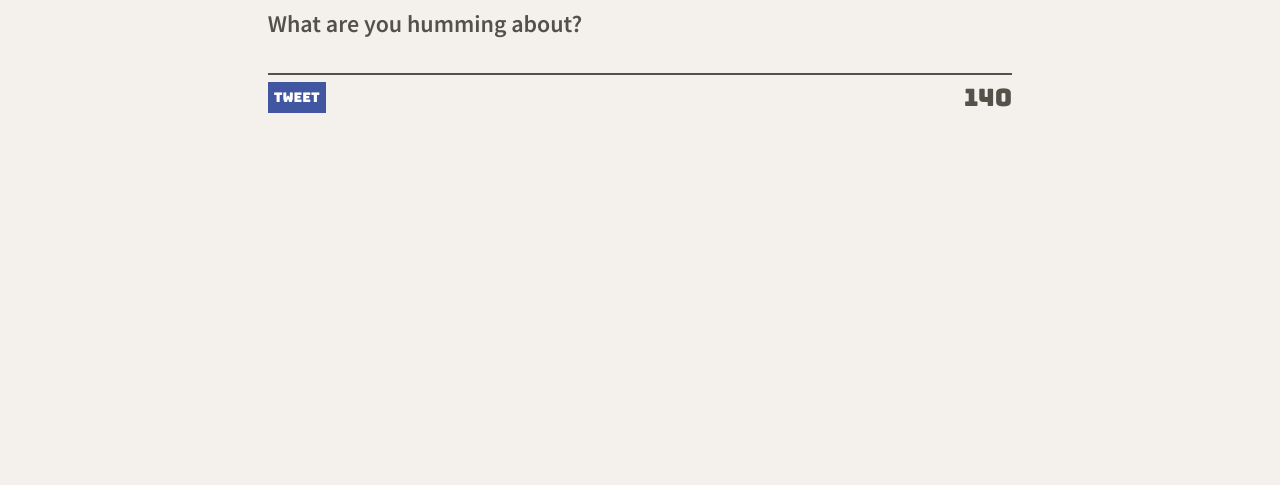
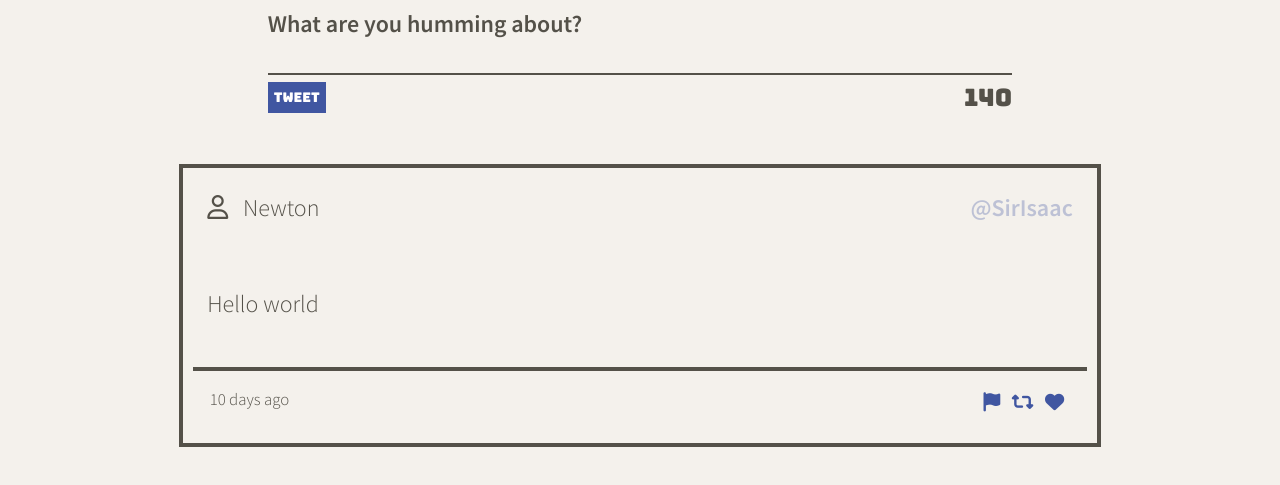
Before and after one commit to andyjunpark/tweeter, a website: page public/index.html in a window 1280 px wide. Shown: the part 625-1110 px from the top of the page. Before the commit the page ends 800 px from the top, so only its background shows below. Drawn offline with nearby package versions, Linux system fonts and the light colour scheme.

Commit message:
added tweet and its layout in tweet.css

```diff
--- a/public/index.html
+++ b/public/index.html
@@ -15,6 +15,7 @@
     <link rel="stylesheet" href="/styles/nav.css" type="text/css" />
     <link rel="stylesheet" href="/styles/header.css" type="text/css" />
     <link rel="stylesheet" href="/styles/new-tweet.css" type="text/css" />
+    <link rel="stylesheet" href="/styles/tweet.css" type="text/css" />
 
     <!-- External JS -->
     <script src="https://ajax.googleapis.com/ajax/libs/jquery/3.4.1/jquery.min.js"></script>
@@ -58,6 +59,28 @@
           </div>
         </form>
       </section>
+
+      <section class="tweet">
+          <article>
+            <header>
+              <div id="profile-name">
+                <i class="far fa-user"></i>
+                Newton
+              </div>
+              <div id="profile-id"><b>@SirIsaac</b></div>
+            </header>
+            <p>Hello world</p>
+            <footer>
+              <time>10 days ago</time>
+              <div class="tweet-icons">
+                <i class="fas fa-flag"></i>
+                <i class="fas fa-retweet"></i>
+                <i class="fas fa-heart"></i>
+              </div>
+            </footer>
+          </article>
+      </section>
+
     </main>
   </body>
 </html>
--- /dev/null
+++ b/public/styles/tweet.css
@@ -0,0 +1,70 @@
+.tweet {
+  width:90%;
+  margin: 0 5% 0 5%;
+}
+
+
+.tweet article {
+  margin:5%;
+  border: 0.2em;
+  border-style: solid solid solid solid;
+  border-color: #545149;
+}
+
+.tweet article:hover {
+  box-shadow: 3px 3px 2px 2px #4056A1;
+}
+
+.tweet article header {
+  padding:1em;
+  height:3em;
+  background-image: none;
+  background-color: #f4f1ec;
+  display:flex;
+  flex-direction: row;
+  align-items: flex-start;
+  justify-content: space-between;
+}
+
+.tweet p {
+  padding:1em;
+}
+
+#profile-name i {
+  margin-right:10px;
+}
+
+#profile-id {
+  color:#4056A1;
+  opacity:30%;
+}
+
+footer {
+  display:flex;
+  flex-direction: row;
+  justify-content: space-between;
+  margin: 0.4em;
+  border: 0.2em;
+  border-style: solid none none none;
+  border-color: #545149;
+}
+
+footer time {
+  padding: 1em 0 0 1em;
+  font-size:0.7em;
+}
+
+footer .tweet-icons {
+  margin:1em;
+  font-size: 0.8em;
+}
+
+footer i {
+  padding:0 0.2em 0 0.2em;
+  color:#4056A1;
+}
+
+footer i:hover {
+  color:orange;
+  opacity:50%;
+}
--- a/server/data-files/initial-tweets.json
+++ b/server/data-files/initial-tweets.json
@@ -8,7 +8,7 @@
     "content": {
       "text": "If I have seen further it is by standing on the shoulders of giants"
     },
-    "created_at": 1639372951369
+    "created_at": 1639373783269
   },
   {
     "user": {
@@ -19,6 +19,6 @@
     "content": {
       "text": "Je pense , donc je suis"
     },
-    "created_at": 1639459351369
+    "created_at": 1639460183269
   }
 ]
```
